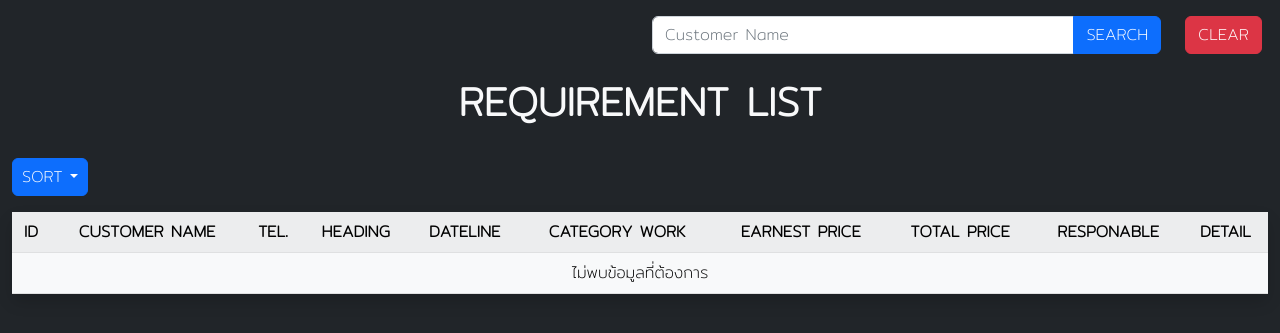
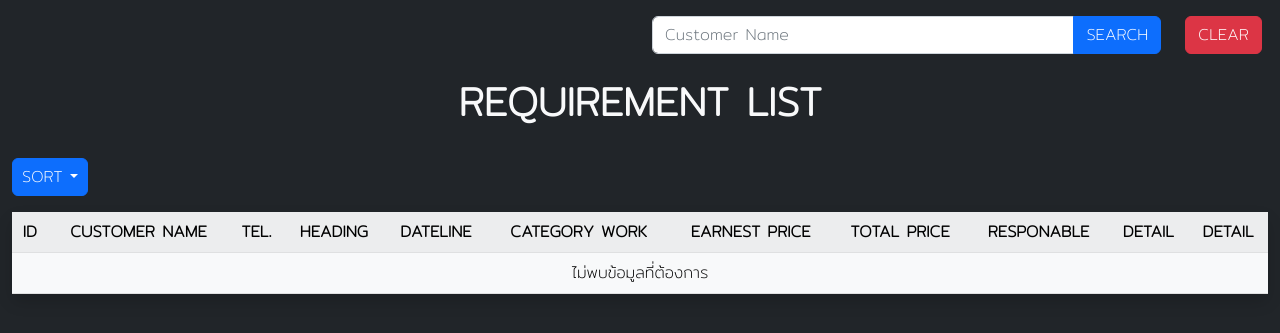
Before and after one commit to Sahasawat050143/gateWebTool, a PHP site: page /tool_organization/ in a window 1280 px wide. Shown: the part 56-389 px from the top of the page. Run offline with PHP 8.4, Linux system fonts and the light colour scheme; data that the repository does not hold is empty; some web fonts are replaced.

Commit message:
Test แก้ไข

```diff
--- a/Tool_organization/index.php
+++ b/Tool_organization/index.php
@@ -41,6 +41,7 @@
                 <th>EARNEST PRICE</th>
                 <th>TOTAL PRICE</th>
                 <th>RESPONABLE</th>
+                <th>DETAIL</th>
                 <th>DETAIL</th>
             </tr>
 
```
